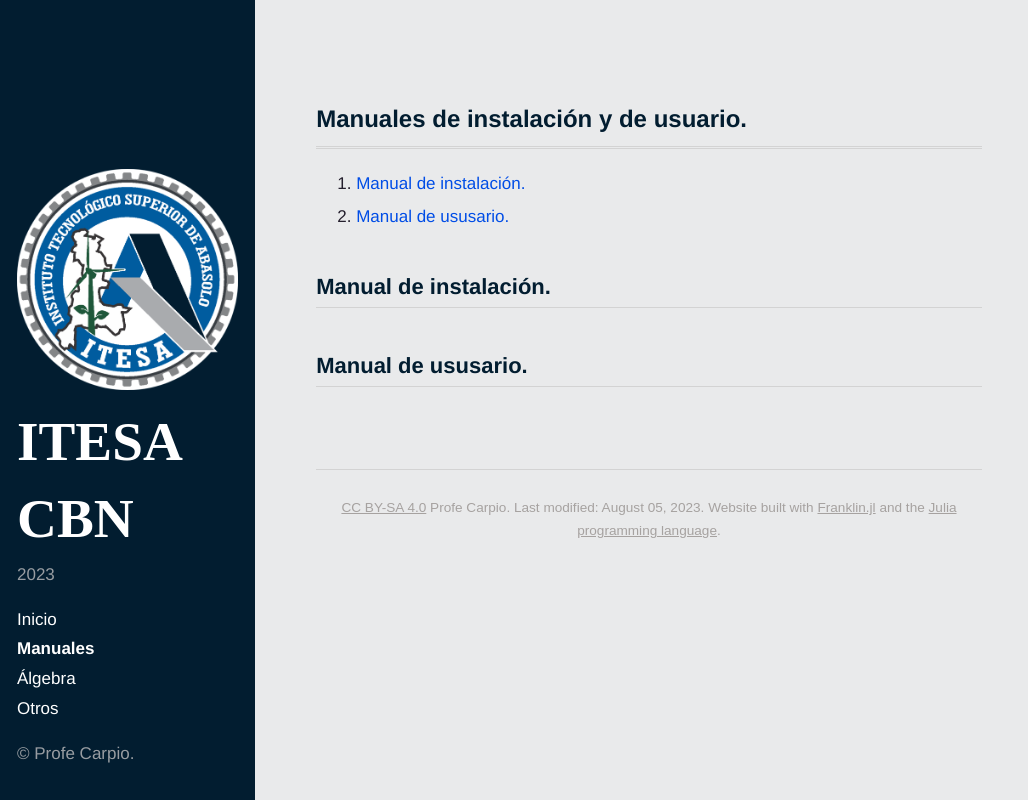
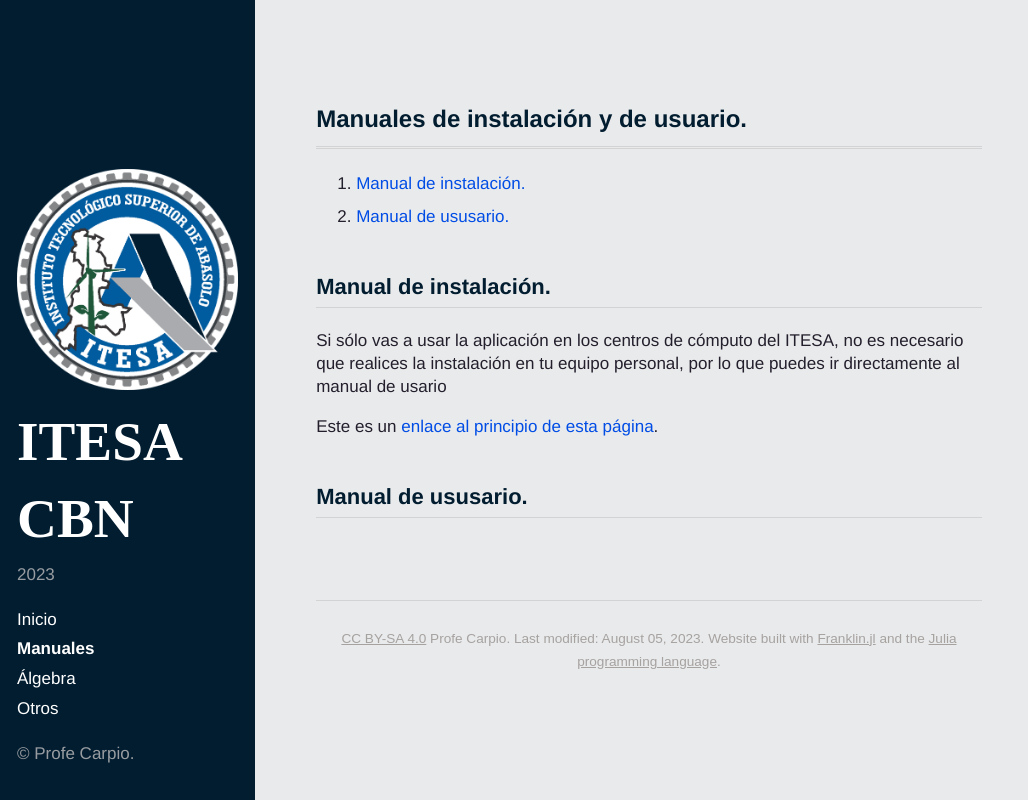
Before and after one commit to VDMCarpio/ITESA_CBN, a plain HTML site: page menu1/index.html in a window 1280 px wide. Shown: the whole page, without its empty margins (0-1028 px from the left). Drawn offline with Linux system fonts and the light colour scheme.

Commit message:
Update index.html

```diff
--- a/menu1/index.html
+++ b/menu1/index.html
@@ -48,6 +48,9 @@
 <h1 id="manuales_de_instalación_y_de_usuario"><a href="#manuales_de_instalación_y_de_usuario" class="header-anchor">Manuales de instalación y de usuario.</a></h1>
 <div class="franklin-toc"><ol><li><a href="#manual_de_instalación">Manual de instalación.</a></li><li><a href="#manual_de_ususario">Manual de ususario.</a></li></ol></div>
 <h2 id="manual_de_instalación"><a href="#manual_de_instalación" class="header-anchor">Manual de instalación.</a></h2>
+<p>Si sólo vas a usar la aplicación en los centros de cómputo del ITESA, no es necesario que realices la instalación en tu equipo personal, por lo que puedes ir directamente al manual de usario
+<p>Este es un <a href="##">enlace al principio de esta página</a>.</p>
+</p>
 <h2 id="manual_de_ususario"><a href="#manual_de_ususario" class="header-anchor">Manual de ususario.</a></h2>
 <div class="page-foot">
     <a href="http://creativecommons.org/licenses/by-sa/4.0/">CC BY-SA 4.0</a> Profe Carpio. Last modified: August 05, 2023.
```
